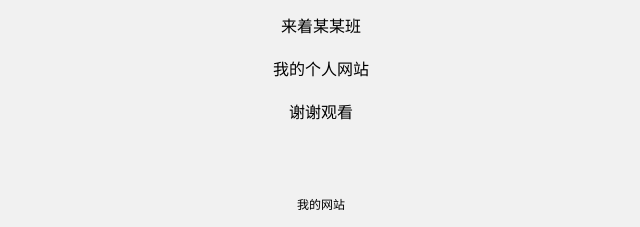
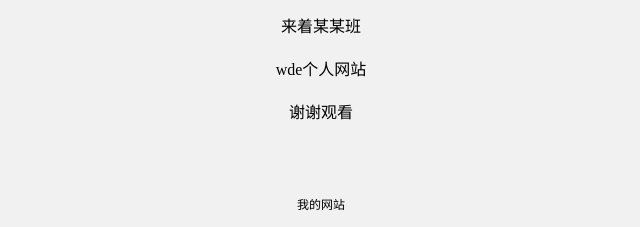
Before and after one commit to hhxz12/on.111, a plain HTML site: page index.html in a window 1280 px wide. Shown: the part 240-467 px from the top of the page, 319-959 px from the left. Drawn offline with Linux system fonts and the light colour scheme.

Commit message:
Update index.html

```diff
--- a/index.html
+++ b/index.html
@@ -26,7 +26,7 @@
        <h1>黄学哲人网页</h1>
        <p>就读潮南通艺实验学校</p>
        <p>来着某某班</p>
-       <p>我的个人网站</p>
+       <p>wde个人网站</p>
        <p>谢谢观看</p>
     <div>
     <div style="
```
